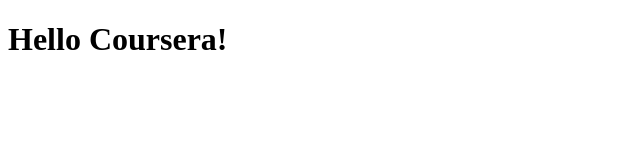
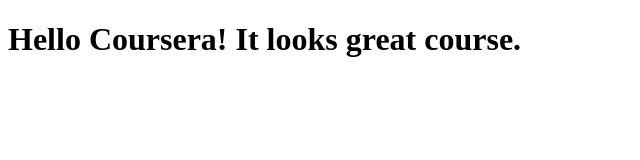
Before and after one commit to AviRathore/coursera-WebDev, a plain HTML site: page site/index.html in a window 1280 px wide. Shown: the whole page, without its empty margins (0-640 px from the left). Drawn offline with Linux system fonts and the light colour scheme.

Commit message:
Small Addition to our very first page

```diff
--- a/site/index.html
+++ b/site/index.html
@@ -4,6 +4,6 @@
 	<title>Hello Coursera</title>
 </head>
 <body>
-	<h1>Hello Coursera!</h1>
+	<h1>Hello Coursera! It looks great course.</h1>
 </body>
 </html>
```
